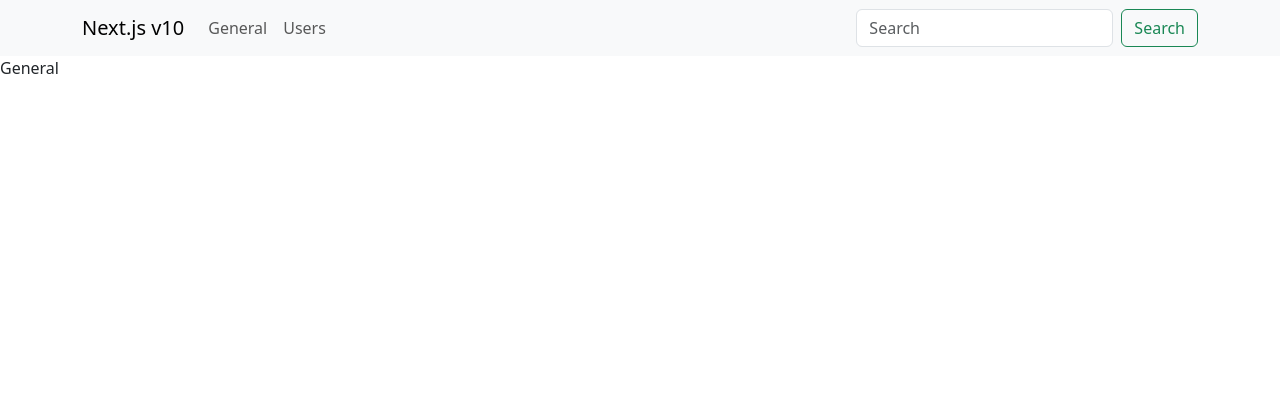
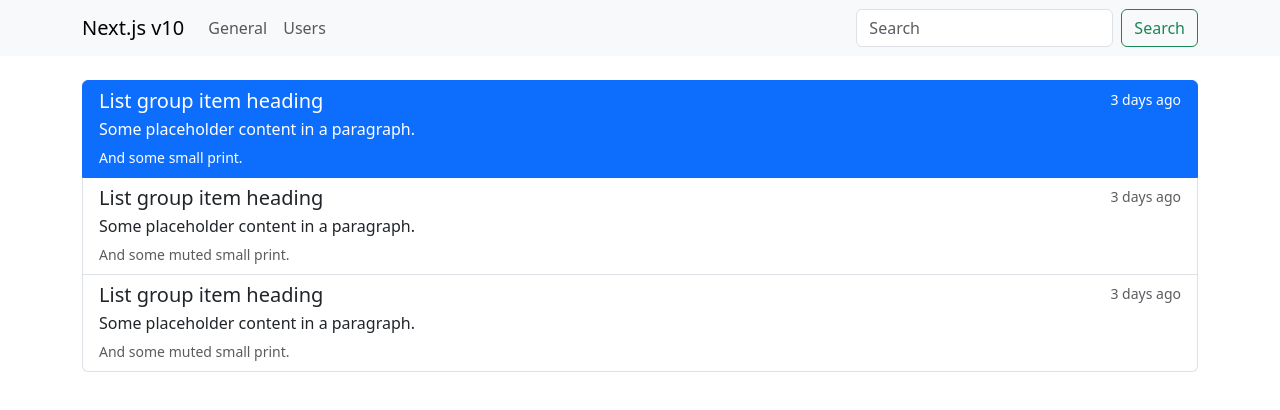
Before and after one commit to DukeKunYura/next-10, a Next.js app: page / in a window 1280 px wide. Shown: the top 410 px of the page. Built offline with nearby package versions, Linux system fonts and the light colour scheme.

Commit message:
[+] add bootstrap styles

```diff
--- a/components/A.js
+++ b/components/A.js
@@ -4,7 +4,7 @@ import styles from '../styles/A.module.css';
 const ALink = ({ text, href }) => {
     return (
         <Link href={href}>
-            <a class="nav-link">{text}</a>
+            <a className="nav-link">{text}</a>
         </Link>
     );
 };
--- a/components/MainContainer.js
+++ b/components/MainContainer.js
@@ -9,13 +9,13 @@ const MainContainer = ({ children, keywords }) => {
                 <title>Next</title>
             </Head>
 
-            <nav class="navbar navbar-expand-lg bg-body-tertiary">
-                <div class="container-xl">
-                    <a class="navbar-brand" href="#">
+            <nav className="navbar navbar-expand-lg bg-body-tertiary">
+                <div className="container-xl">
+                    <a className="navbar-brand" href="/">
                         Next.js v10
                     </a>
                     <button
-                        class="navbar-toggler"
+                        className="navbar-toggler"
                         type="button"
                         data-bs-toggle="collapse"
                         data-bs-target="#navbarSupportedContent"
@@ -23,29 +23,29 @@ const MainContainer = ({ children, keywords }) => {
                         aria-expanded="false"
                         aria-label="Toggle navigation"
                     >
-                        <span class="navbar-toggler-icon"></span>
+                        <span className="navbar-toggler-icon"></span>
                     </button>
                     <div
-                        class="collapse navbar-collapse"
+                        className="collapse navbar-collapse"
                         id="navbarSupportedContent"
                     >
-                        <ul class="navbar-nav me-auto mb-2 mb-lg-0">
-                            <li class="nav-item">
+                        <ul className="navbar-nav me-auto mb-2 mb-lg-0">
+                            <li className="nav-item">
                                 <ALink href={'/'} text={'General'} />
                             </li>
-                            <li class="nav-item">
+                            <li className="nav-item">
                                 <ALink href={'/users'} text={'Users'} />
                             </li>
                         </ul>
-                        <form class="d-flex" role="search">
+                        <form className="d-flex" role="search">
                             <input
-                                class="form-control me-2"
+                                className="form-control me-2"
                                 type="search"
                                 placeholder="Search"
                                 aria-label="Search"
                             />
                             <button
-                                class="btn btn-outline-success"
+                                className="btn btn-outline-success"
                                 type="submit"
                             >
                                 Search
--- /dev/null
+++ b/components/MainContent.js
@@ -0,0 +1,49 @@
+const MainContent = ({ id, name }) => {
+    return (
+        <div className="container-xl">
+            <br />
+            <div className="list-group">
+                <a
+                    href="/"
+                    className="list-group-item list-group-item-action active"
+                    aria-current="true"
+                >
+                    <div className="d-flex w-100 justify-content-between">
+                        <h5 className="mb-1">List group item heading</h5>
+                        <small>3 days ago</small>
+                    </div>
+                    <p className="mb-1">
+                        Some placeholder content in a paragraph.
+                    </p>
+                    <small>And some small print.</small>
+                </a>
+                <a href="/" className="list-group-item list-group-item-action">
+                    <div className="d-flex w-100 justify-content-between">
+                        <h5 className="mb-1">List group item heading</h5>
+                        <small className="text-muted">3 days ago</small>
+                    </div>
+                    <p className="mb-1">
+                        Some placeholder content in a paragraph.
+                    </p>
+                    <small className="text-muted">
+                        And some muted small print.
+                    </small>
+                </a>
+                <a href="/" className="list-group-item list-group-item-action">
+                    <div className="d-flex w-100 justify-content-between">
+                        <h5 className="mb-1">List group item heading</h5>
+                        <small className="text-muted">3 days ago</small>
+                    </div>
+                    <p className="mb-1">
+                        Some placeholder content in a paragraph.
+                    </p>
+                    <small className="text-muted">
+                        And some muted small print.
+                    </small>
+                </a>
+            </div>
+        </div>
+    );
+};
+
+export default MainContent;
--- a/pages/index.js
+++ b/pages/index.js
@@ -1,7 +1,12 @@
 import MainContainer from '../components/MainContainer';
+import MainContent from '../components/MainContent';
 
 const Index = () => {
-    return <MainContainer keywords={'main page'}>General</MainContainer>;
+    return (
+        <MainContainer keywords={'main page'}>
+            <MainContent />
+        </MainContainer>
+    );
 };
 
 export default Index;
--- a/pages/user/[id].js
+++ b/pages/user/[id].js
@@ -1,15 +1,15 @@
 import { useRouter } from 'next/router';
 import styles from '../../styles/User.module.scss';
 import MainContainer from '../../components/MainContainer';
+import UserInfo from '../../components/UserInfo';
 
 export default function User({ user }) {
     const { query } = useRouter();
     console.log(user);
     return (
         <MainContainer keywords={user.name}>
-            <div class="container-xl">
-                <h3>User id: {query.id}</h3>
-                <h3>{user.name}</h3>
+            <div className="container-xl">
+                <UserInfo user={user} />
             </div>
         </MainContainer>
     );
```
Also changed, not shown: components/CardUser.js (added, +23 -0 lines), components/UserInfo.js (added, +33 -0 lines), pages/users.js (+3 -4 lines).
